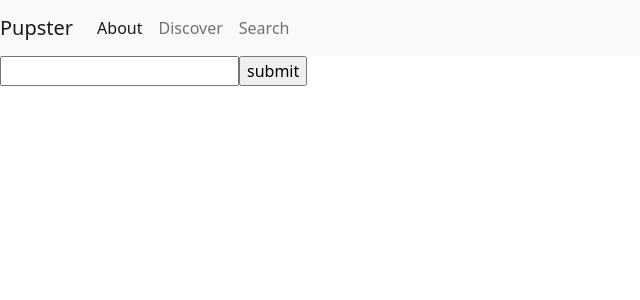
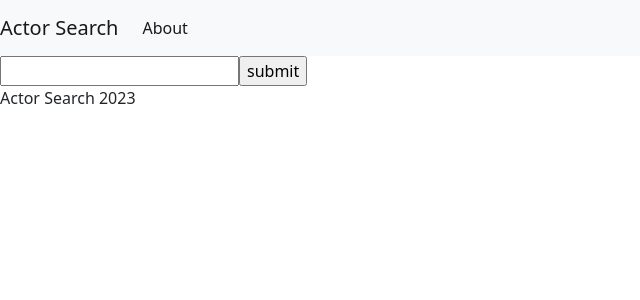
Before and after one commit to cristianmitu/Project-two, a React (Create React App) app: page / in a window 1280 px wide. Shown: the top 300 px of the page, without its empty margins (0-640 px from the left). Built offline with nearby package versions, Linux system fonts and the light colour scheme.

Commit message:
organised components

```diff
--- a/src/App.js
+++ b/src/App.js
@@ -2,9 +2,8 @@ import React from 'react';
 import { BrowserRouter as Router, Route, Routes } from 'react-router-dom';
 import Search from './pages/Search';
 import About from './pages/About';
-import Header from './components/header/header';
-import Navbar from './components/navbar/navbar';
-import Footer from './components/footer/footer';
+import Navbar from './components/Navbar';
+import Footer from './components/Footer';
 // import logo from './logo.svg';
 import './App.css';
 
@@ -15,9 +14,8 @@ function App() {
         <Routes>
           <Route path="/" element={<Search/>} />
           <Route path="/about" element={<About/>} />
-
-
       </Routes>
+      <Footer />
     </Router>
   );
 }
--- a/src/components/footer/footer.js
+++ b/src/components/Footer/index.js
@@ -4,7 +4,7 @@ import React from "react";
 function Footer() {
   return (
     <footer className="footer">
-      <span>Pupster 2017</span>
+      <span>Actor Search 2023</span>
     </footer>
   );
 }
--- a/src/components/navbar/navbar.js
+++ b/src/components/Navbar/index.js
@@ -7,7 +7,7 @@ function Navbar() {
   return (
     <nav className="navbar navbar-expand-lg navbar-light bg-light">
       <Link className="navbar-brand" to="/">
-        Pupster
+        Actor Search
       </Link>
       <div>
         <ul className="navbar-nav">
@@ -22,26 +22,7 @@ function Navbar() {
               About
             </NavLink>
           </li>
-          <li className="nav-item">
-            <NavLink
-              to="/discover"
-              className={({ isActive }) =>
-                isActive ? 'nav-link active' : 'nav-link'
-              }
-            >
-              Discover
-            </NavLink>
-          </li>
-          <li className="nav-item">
-            <NavLink
-              to="/search"
-              className={({ isActive }) =>
-                isActive ? 'nav-link active' : 'nav-link'
-              }
-            >
-              Search
-            </NavLink>
-          </li>
+
         </ul>
       </div>
     </nav>
```
Also changed, not shown: src/components/Trending/index.js (added, +12 -0 lines), src/components/Footer/style.css (added), src/components/Navbar/style.css (added), src/components/Trending/style.css (added), src/components/navbar/navbar.css (deleted).
